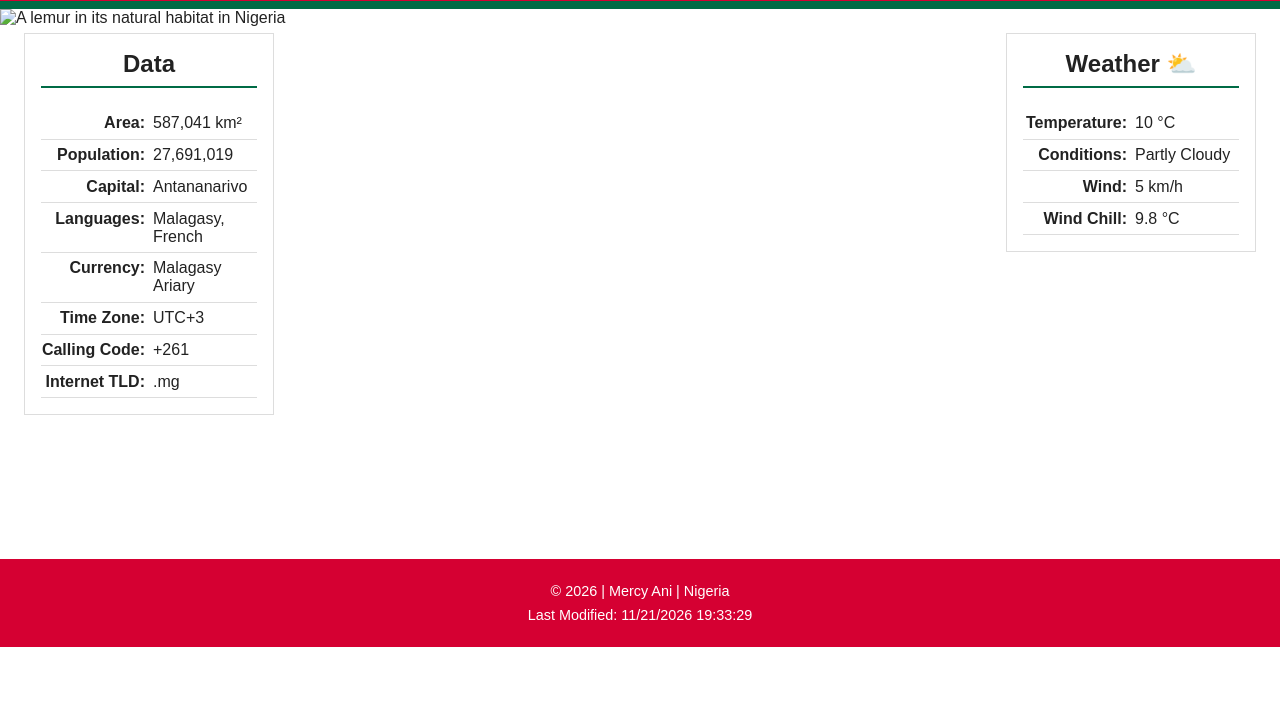
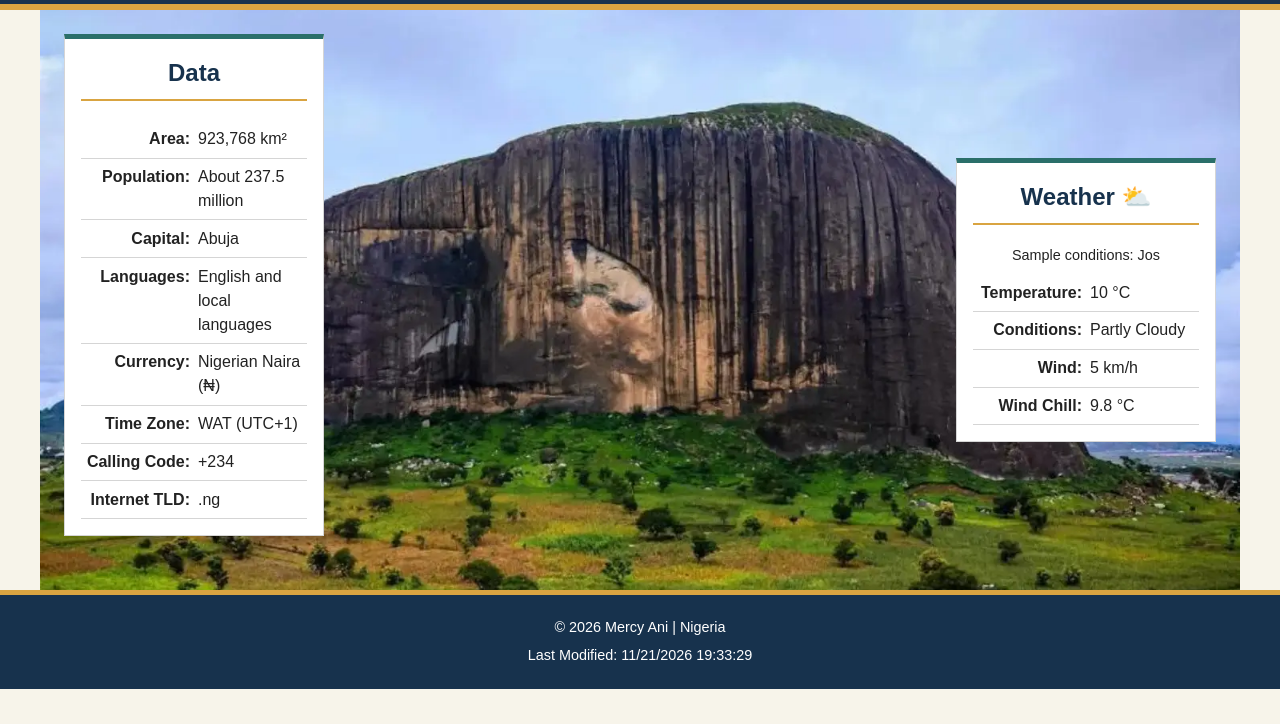
Before and after one commit to Mesily/wdd131, a plain HTML site: page place.html in a window 1280 px wide. Shown: the part 76-800 px from the top of the page. Drawn offline with Linux system fonts and the light colour scheme; files that its build step writes are made by us from their sources.

Commit message:
added and styled images

```diff
--- a/place.html
+++ b/place.html
@@ -9,6 +9,7 @@
     <link rel="stylesheet" href="styles/place.css">
     <script src="scripts/place.js" defer></script>
 </head>
+
 <body>
     <header>
         <h1>Nigeria</h1>
@@ -19,12 +20,17 @@
 
             <div class="hero">
                 <picture>
-                    <source srcset="images/nigeria-large.webp"
+                    <source
+                        srcset="images/zuma-rock-large.webp"
                         media="(min-width: 1000px)">
-                    <source srcset="images/nigeria-medium.webp"
+
+                    <source
+                        srcset="images/zuma-rock-medium.webp"
                         media="(min-width: 600px)">
-                    <img src="images/nigeria-mobile.webp"
-                        alt="A lemur in its natural habitat in Nigeria"
+
+                    <img
+                        src="images/zuma-rock-small.webp"
+                        alt="Zuma Rock"
                         width="500"
                         height="750">
                 </picture>
@@ -36,35 +42,42 @@
                 <dl>
                     <div>
                         <dt>Area:</dt>
-                        <dd>587,041 km²</dd>
+                        <dd>923,768 km²</dd>
                     </div>
+
                     <div>
                         <dt>Population:</dt>
-                        <dd>27,691,019</dd>
+                        <dd>About 237.5 million</dd>
                     </div>
+
                     <div>
                         <dt>Capital:</dt>
-                        <dd>Antananarivo</dd>
+                        <dd>Abuja</dd>
                     </div>
+
                     <div>
                         <dt>Languages:</dt>
-                        <dd>Malagasy, French</dd>
+                        <dd>English and local languages</dd>
                     </div>
+
                     <div>
                         <dt>Currency:</dt>
-                        <dd>Malagasy Ariary</dd>
+                        <dd>Nigerian Naira (₦)</dd>
                     </div>
+
                     <div>
                         <dt>Time Zone:</dt>
-                        <dd>UTC+3</dd>
+                        <dd>WAT (UTC+1)</dd>
                     </div>
+
                     <div>
                         <dt>Calling Code:</dt>
-                        <dd>+261</dd>
+                        <dd>+234</dd>
                     </div>
+
                     <div>
                         <dt>Internet TLD:</dt>
-                        <dd>.mg</dd>
+                        <dd>.ng</dd>
                     </div>
                 </dl>
             </section>
@@ -72,24 +85,29 @@
             <section class="weather">
                 <h2>Weather</h2>
 
-                <img class="weather-icon"
-                    src="images/weather-partly-cloudy.svg"
-                    alt=""
-                    aria-hidden="true">
+                <p class="weather-location">Sample conditions: Jos</p>
+
+                <img
+                    class="weather-icon"
+                    src="images/weather.svg"
+                    alt="Partly cloudy">
 
                 <dl>
                     <div>
                         <dt>Temperature:</dt>
                         <dd>10 °C</dd>
                     </div>
+
                     <div>
                         <dt>Conditions:</dt>
                         <dd>Partly Cloudy</dd>
                     </div>
+
                     <div>
                         <dt>Wind:</dt>
                         <dd>5 km/h</dd>
                     </div>
+
                     <div>
                         <dt>Wind Chill:</dt>
                         <dd id="windchill">N/A</dd>
@@ -101,7 +119,7 @@
     </main>
 
     <footer>
-        <p>&copy; <span id="currentyear"></span> | Mercy Ani | Nigeria</p>
+        <p>&copy; <span id="currentyear"></span> Mercy Ani | Nigeria</p>
         <p>Last Modified: <span id="lastmodified"></span></p>
     </footer>
 </body>
--- a/scripts/place.js
+++ b/scripts/place.js
@@ -1,25 +1,39 @@
 
-// Static weather information
+// Static weather information for Jos
 const temperature = 10;
 const windSpeed = 5;
 
-// Calculate the wind chill using the Celsius formula
+
+// Calculate the wind chill
 function calculateWindChill(temp, speed) {
     return 13.12 + (0.6215 * temp) - (11.37 * Math.pow(speed, 0.16)) + (0.3965 * temp * Math.pow(speed, 0.16));
 }
 
-// Check whether wind chill can be calculated
+
+// Run the code when the HTML document is ready
+document.addEventListener("DOMContentLoaded", function () {
+
+    // Check if the wind chill conditions are met
     if (temperature <= 10 && windSpeed > 4.8) {
+
         const windChill = calculateWindChill(temperature, windSpeed);
+
         const roundedWindChill = Math.round(windChill * 10) / 10;
 
         document.querySelector("#windchill").textContent = roundedWindChill + " °C";
+
     } else {
+
         document.querySelector("#windchill").textContent = "N/A";
+
     }
+
 
     // Display the current year
     document.querySelector("#currentyear").textContent = new Date().getFullYear();
 
-// Display the date the document was last modified
+
+    // Display the last modified date
     document.querySelector("#lastmodified").textContent = document.lastModified;
+
+});
--- /dev/null
+++ b/styles/place.css
@@ -0,0 +1,235 @@
+
+/* ==============================
+   1. GLOBAL VARIABLES
+================================= */
+
+:root {
+    --primary-color: #17324D;
+    --secondary-color: #2A6F6A;
+    --accent-color: #D9A441;
+    --background-color: #F7F4EA;
+    --card-color: #FFFFFF;
+    --text-color: #222222;
+    --border-color: #D5D5D5;
+}
+
+
+/* ==============================
+   2. GENERAL STYLES
+================================= */
+
+* {
+    box-sizing: border-box;
+}
+
+body {
+    margin: 0;
+    font-family: Arial, sans-serif;
+    color: var(--text-color);
+    background-color: var(--background-color);
+    line-height: 1.5;
+}
+
+
+/* ==============================
+   3. HEADER
+================================= */
+
+header {
+    background-color: var(--primary-color);
+    color: var(--card-color);
+    text-align: center;
+    padding: 1rem;
+    border-bottom: 6px solid var(--accent-color);
+}
+
+header h1 {
+    margin: 0;
+    font-size: 2rem;
+}
+
+
+/* ==============================
+   4. MOBILE LAYOUT
+================================= */
+
+.place-layout {
+    display: grid;
+    grid-template-columns: 1fr;
+    grid-template-areas:
+        "hero"
+        "data"
+        "weather";
+    max-width: 1200px;
+    margin: 0 auto;
+}
+
+
+/* Hero Image */
+
+.hero {
+    grid-area: hero;
+    width: 100%;
+}
+
+.hero picture {
+    display: block;
+}
+
+.hero img {
+    display: block;
+    width: 100%;
+    height: auto;
+}
+
+
+/* Data and Weather Cards */
+
+.data {
+    grid-area: data;
+}
+
+.weather {
+    grid-area: weather;
+}
+
+.data,
+.weather {
+    background-color: var(--card-color);
+    padding: 1rem;
+    margin: 1rem;
+    border: 1px solid var(--border-color);
+    border-top: 5px solid var(--secondary-color);
+}
+
+.data h2,
+.weather h2 {
+    margin-top: 0;
+    text-align: center;
+    color: var(--primary-color);
+    padding-bottom: 0.5rem;
+    border-bottom: 2px solid var(--accent-color);
+}
+
+
+/* Weather Location */
+
+.weather-location {
+    text-align: center;
+    margin: 0.5rem 0;
+    font-size: 0.9rem;
+}
+
+
+/* Information Lists */
+
+dl {
+    margin: 0;
+}
+
+dl div {
+    display: grid;
+    grid-template-columns: 1fr 1fr;
+    gap: 0.5rem;
+    padding: 0.4rem 0;
+    border-bottom: 1px solid var(--border-color);
+}
+
+dt {
+    font-weight: bold;
+    text-align: right;
+}
+
+dd {
+    margin: 0;
+}
+
+
+/* Mobile Weather Icon */
+
+.weather-icon {
+    display: block;
+    width: 80px;
+    height: 80px;
+    margin: 1rem auto;
+}
+
+
+/* ==============================
+   5. FOOTER
+================================= */
+
+footer {
+    background-color: var(--primary-color);
+    color: var(--card-color);
+    text-align: center;
+    padding: 1rem;
+    font-size: 0.9rem;
+    border-top: 5px solid var(--accent-color);
+}
+
+footer p {
+    margin: 0.4rem;
+}
+
+
+/* ==============================
+   6. LARGE SCREEN LAYOUT
+================================= */
+
+@media screen and (min-width: 800px) {
+
+    .place-layout {
+        grid-template-columns: 1fr 1fr;
+        grid-template-areas:
+            "hero hero";
+    }
+
+    /* Large Hero Image */
+
+    .hero {
+        grid-area: hero;
+    }
+
+    .hero img {
+        width: 100%;
+        height: 580px;
+        object-fit: cover;
+    }
+
+
+    /* Position Both Cards Over the Image */
+
+    .data,
+    .weather {
+        grid-area: hero;
+        align-self: start;
+        width: 260px;
+        margin: 1.5rem;
+        background-color: var(--card-color);
+    }
+
+    .data {
+        justify-self: start;
+    }
+
+    .weather {
+        justify-self: end;
+        align-self: center;
+    }
+
+
+    /* Hide Mobile SVG Icon */
+
+    .weather-icon {
+        display: none;
+    }
+
+
+    /* Add Weather Emoticon After Heading */
+
+    .weather h2::after {
+        content: " ⛅";
+    }
+
+}
--- a/week03/styles/place.css
+++ /dev/null
@@ -1,146 +0,0 @@
-
-/* Global CSS Variables */
-:root {
-    --primary-color: #d50032;
-    --secondary-color: #006b45;
-    --text-color: #222222;
-    --background-color: #ffffff;
-    --card-background: rgba(255, 255, 255, 0.92);
-    --border-color: #dddddd;
-}
-
-/* General Styles */
-* {
-    box-sizing: border-box;
-}
-
-body {
-    margin: 0;
-    font-family: Arial, sans-serif;
-    color: var(--text-color);
-    background-color: var(--background-color);
-}
-
-/* Header */
-header {
-    background-color: var(--primary-color);
-    color: var(--background-color);
-    text-align: center;
-    padding: 1rem;
-    border-bottom: 0.5rem solid var(--secondary-color);
-}
-
-header h1 {
-    margin: 0;
-    font-size: 2rem;
-}
-
-/* Hero Image */
-.hero img {
-    display: block;
-    width: 100%;
-    height: 460px;
-    object-fit: cover;
-}
-
-/* Data and Weather Sections */
-.data,
-.weather {
-    padding: 1rem;
-    margin: 1rem auto;
-    max-width: 500px;
-}
-
-.data h2,
-.weather h2 {
-    text-align: center;
-    margin-top: 0;
-    padding-bottom: 0.5rem;
-    border-bottom: 2px solid var(--secondary-color);
-}
-
-dl {
-    margin: 0;
-}
-
-dl div {
-    display: grid;
-    grid-template-columns: 1fr 1fr;
-    gap: 0.5rem;
-    padding: 0.4rem 0;
-    border-bottom: 1px solid var(--border-color);
-}
-
-dt {
-    font-weight: bold;
-    text-align: right;
-}
-
-dd {
-    margin: 0;
-}
-
-/* Mobile Weather Icon */
-.weather-icon {
-    display: block;
-    width: 80px;
-    height: 80px;
-    margin: 1rem auto;
-}
-
-/* Footer */
-footer {
-    background-color: var(--primary-color);
-    color: var(--background-color);
-    text-align: center;
-    padding: 1rem;
-    font-size: 0.9rem;
-}
-
-footer p {
-    margin: 0.5rem;
-}
-
-/* Wider Screens */
-@media screen and (min-width: 800px) {
-
-    header h1 {
-        font-size: 2.5rem;
-    }
-
-    .place-layout {
-        position: relative;
-    }
-
-    .hero img {
-        height: 550px;
-    }
-
-    .data,
-    .weather {
-        position: absolute;
-        top: 1.5rem;
-        width: 250px;
-        max-width: 25%;
-        margin: 0;
-        padding: 1rem;
-        background-color: var(--card-background);
-        border: 1px solid var(--border-color);
-    }
-
-    .data {
-        left: 1.5rem;
-    }
-
-    .weather {
-        right: 1.5rem;
-    }
-
-    .weather-icon {
-        display: none;
-    }
-
-    .weather h2::after {
-        content: " ⛅";
-    }
-}
```
Also changed, not shown: images/weather.svg (added), images/zuma-rock-large.webp (added), images/zuma-rock-medium.webp (added), images/zuma-rock-small.webp (added), week03/styles/design.css (renamed from styles/design.css). Lines whose indentation alone changed are shown as unchanged.
